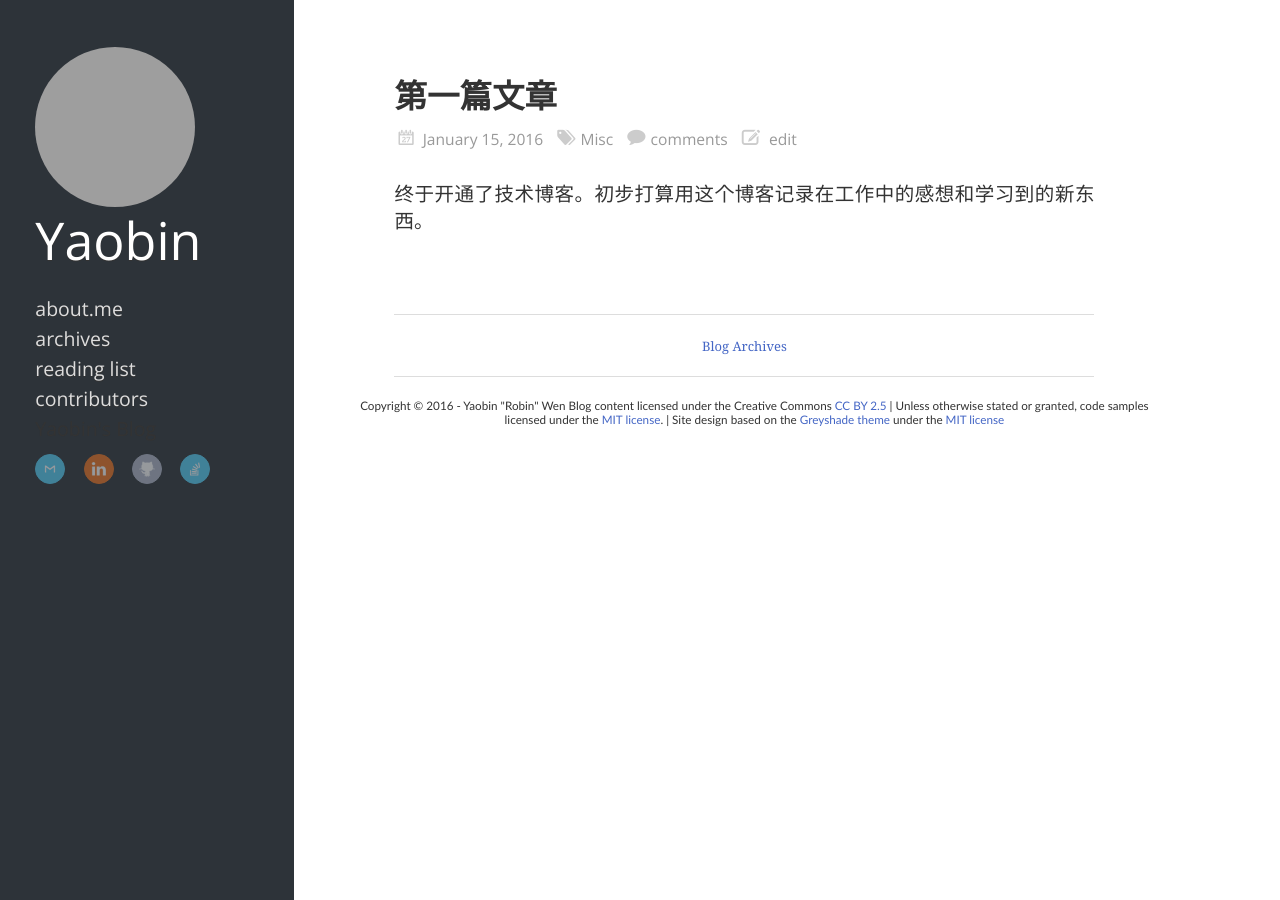
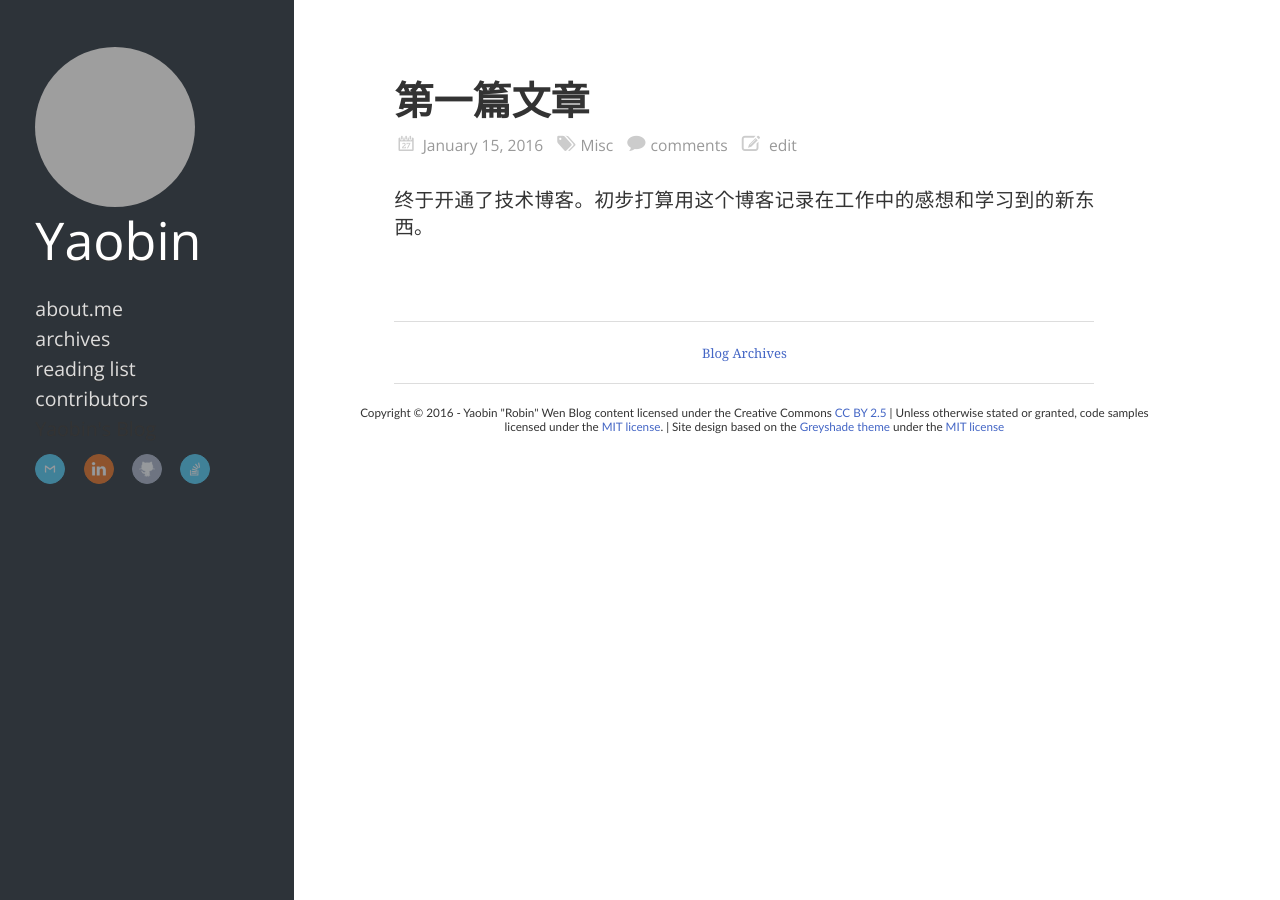
Before and after one commit to Tianhao25/yaobinwen.github.io, a Jekyll site: the page built from index.html, in a window 1280 px wide. Built offline with Jekyll 4.4.1, drawn with Linux system fonts in a browser that asks for light colours; nearby versions of some CDN libraries; the list of posts is cut into pages by our own code; comment, search, counter and statistics services are not loaded; grey boxes are pictures that could not be loaded.

Commit message:
Find the css that controls font size.

```diff
--- a/css/screen.css
+++ b/css/screen.css
@@ -529,7 +529,7 @@ ul li a { -webkit-transition: all .2s ease-in;-moz-transition:all .2s ease-in;-o
 #content article .entry-content table td { text-align: left }
 #content article .meta { color: #999;font-family:"Open Sans";font-weight:100;font-size:1.2em }
 #content article .meta .date { display: inline }
-#content article h1.title { font-family: "Open Sans";font-weight:800;font-size:2.5em;padding-bottom:15px; }
+#content article h1.title { font-family: "Open Sans";font-weight:800;font-size:3em;padding-bottom:15px; } /*robin note: 'font-size' controls the size of post title.*/
 #content article h1.title a { color: #333;-webkit-transition:color 0.3s;-moz-transition:color 0.3s;-o-transition:color 0.3s;transition:color 0.3s }
 #content div.archives h1.title { font-size: 3em }
 .container .mid-col footer { width: 100% }
```
